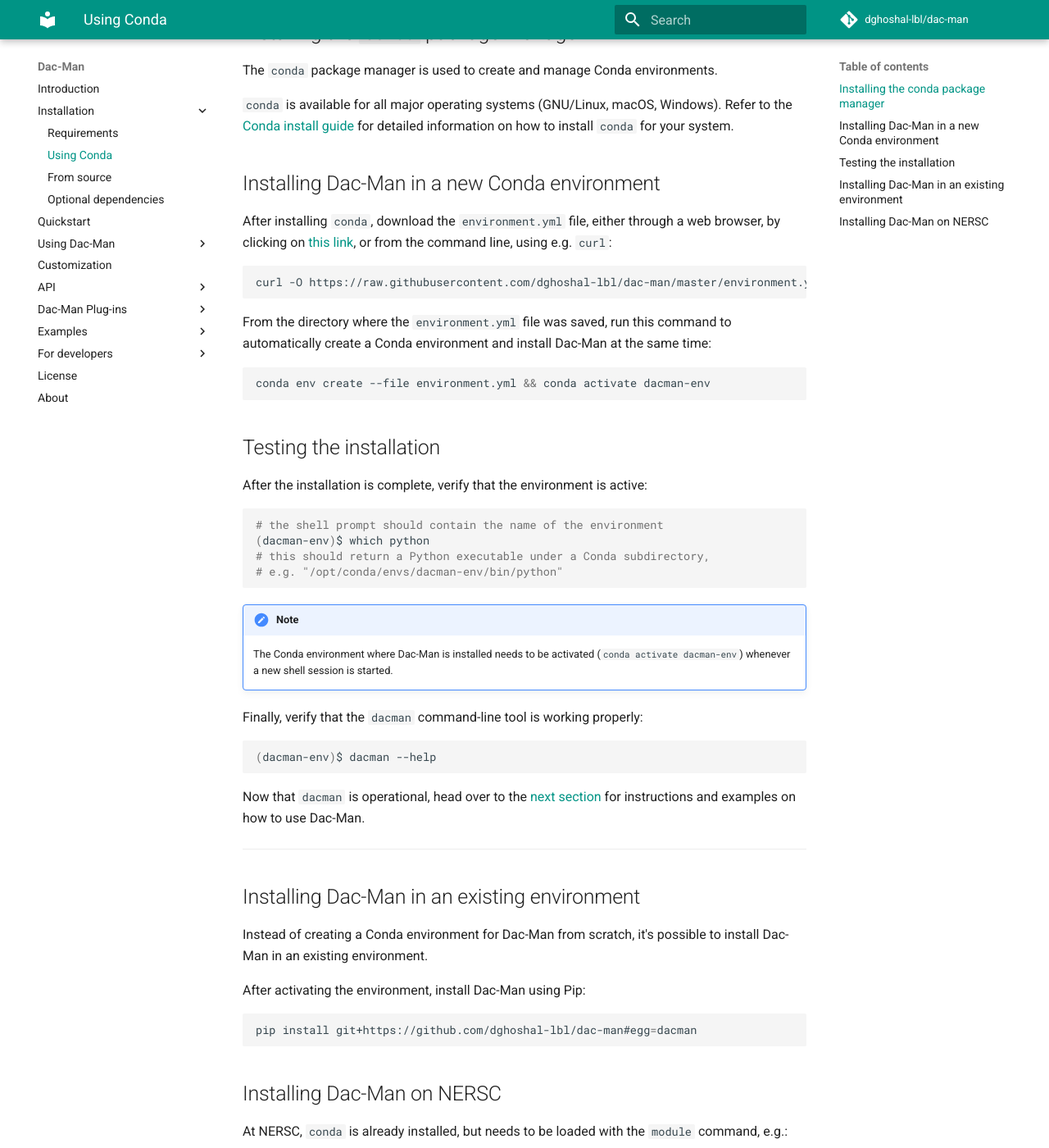
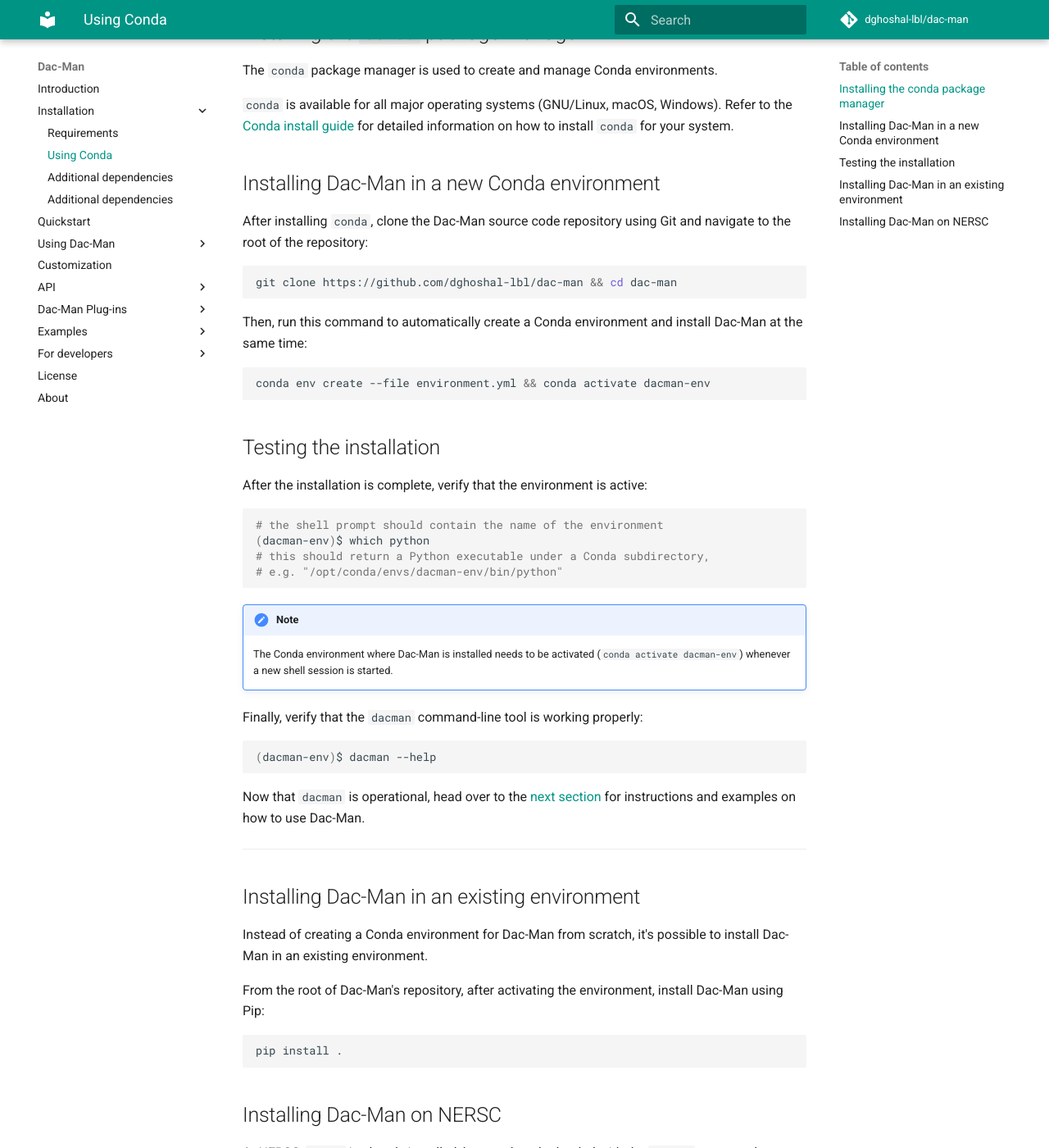
Before and after one commit to deduce-dev/dac-man, an MkDocs documentation site: the page built from docs/install/conda.md, in a window 1280 px wide and 1400 px high, scrolled down 274 px. Shown: the whole window at 82% size. Built offline with MkDocs 1.6.1 and Material for MkDocs 9.7.7, drawn with Linux system fonts in a browser that asks for light colours; comment, search, counter and statistics services are not loaded.

Commit message:
Streamline installation process by cloning source code repository

````diff
--- a/docs/install/conda.md
+++ b/docs/install/conda.md
@@ -14,16 +14,14 @@
 
 ## Installing Dac-Man in a new Conda environment
 
-After installing `conda`, download the `environment.yml` file,
-either through a web browser, by clicking on [this link](https://raw.githubusercontent.com/dghoshal-lbl/dac-man/master/environment.yml),
-or from the command line, using e.g. `curl`:
+After installing `conda`, clone the Dac-Man source code repository using Git
+and navigate to the root of the repository:
 
 ```sh
-curl -O https://raw.githubusercontent.com/dghoshal-lbl/dac-man/master/environment.yml
+git clone https://github.com/dghoshal-lbl/dac-man && cd dac-man
 ```
 
-From the directory where the `environment.yml` file was saved,
-run this command to automatically create a Conda environment and install Dac-Man at the same time:
+Then, run this command to automatically create a Conda environment and install Dac-Man at the same time:
 
 ```sh
 conda env create --file environment.yml && conda activate dacman-env
@@ -57,10 +55,11 @@
 
 Instead of creating a Conda environment for Dac-Man from scratch, it's possible to install Dac-Man in an existing environment.
 
-After activating the environment, install Dac-Man using Pip:
+From the root of Dac-Man's repository, after activating the environment,
+install Dac-Man using Pip:
 
 ```sh
-pip install git+https://github.com/dghoshal-lbl/dac-man#egg=dacman
+pip install .
 ```
 
 ## Installing Dac-Man on NERSC
--- a/environment.yml
+++ b/environment.yml
@@ -8,4 +8,4 @@
   - nomkl  # force using OpenBLAS instead of Intel MKL (which is ~200 MB to download and ~600 MB when installed)
   - numpy<=1.17
   - pip:
-    - git+https://github.com/dghoshal-lbl/dac-man#egg=dacman
+    - '.'
--- a/mkdocs.yml
+++ b/mkdocs.yml
@@ -8,7 +8,7 @@
   - Installation:
     - Requirements: install/index.md
     - Using Conda: install/conda.md
-    - From source: install/source.md
+    - Additional dependencies: install/dependencies.md
     - Optional dependencies: install/dependencies.md
   - Quickstart: quickstart.md
   - Using Dac-Man:
````
Also changed, not shown: docs/install/source.md (deleted, +0 -21 lines).
